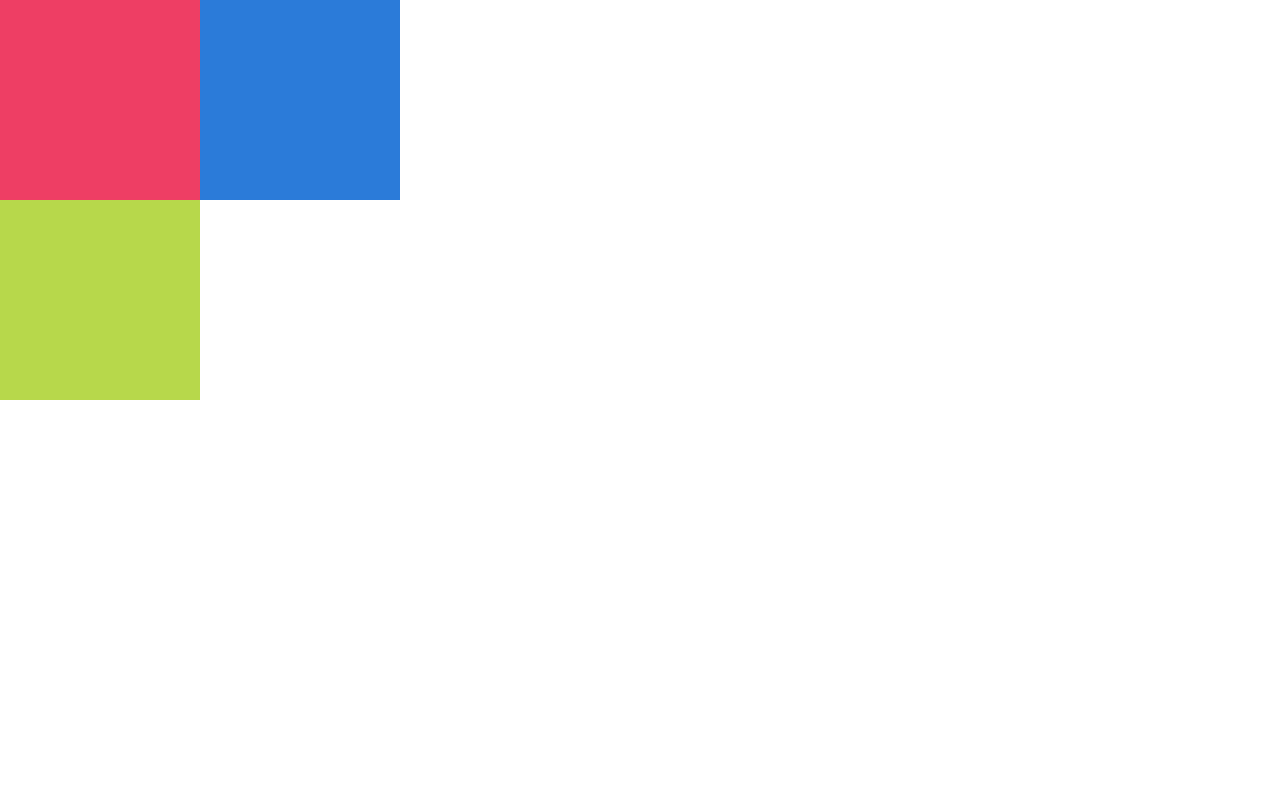
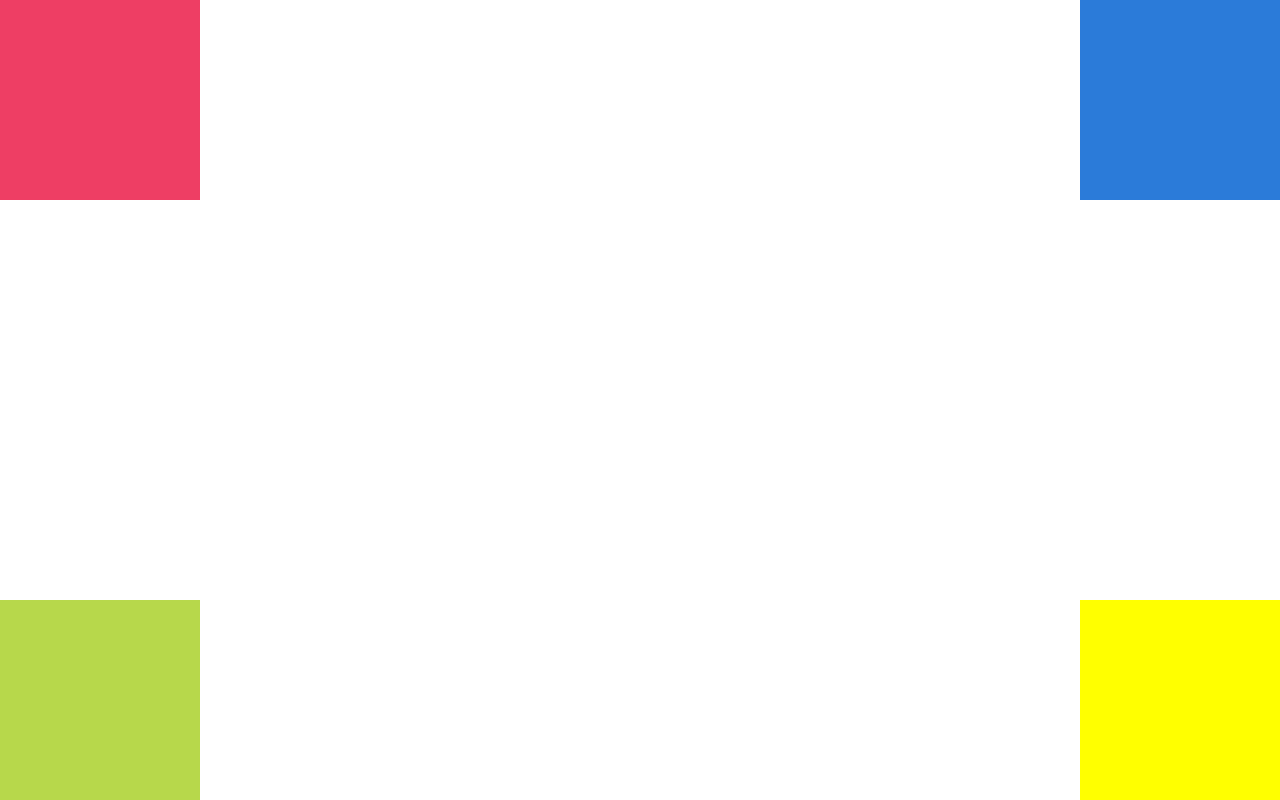
Before and after one commit to AmaliaRiveraC/positioning, a plain HTML site: page index.html in a window 1280 px wide. Drawn offline with Linux system fonts and the light colour scheme.

Commit message:
Desafío III

```diff
--- a/css/main.css
+++ b/css/main.css
@@ -11,18 +11,29 @@ body {
 .caja {
 	width: 200px;
 	height: 200px;
+	position: absolute;;
 }
 
 #rosa {
 	background-color: #EE3E64;
+	left: 0;
+	top: 0;
 }
 
 #azul {
 	background-color: #2B7BD9;
-	position: relative;
-	left: 200px;
+	right: 0;
+	top: 0;
 }
 
 #verde {
 	background-color: #B7D84B;
+	bottom: 0;
+	left: 0;
 }
+
+#amarillo {
+	background-color: #FFFF00;
+	bottom: 0;
+	right: 0;
+}
--- a/index.html
+++ b/index.html
@@ -7,8 +7,10 @@
     </head>
     <body>
         <div class="contenedor">
-            <div class="caja" id="rosa"><div class="caja" id="azul"></div></div>
+            <div class="caja" id="rosa"></div>
+            <div class="caja" id="azul"></div>
             <div class="caja" id="verde"></div>
+            <div class="caja" id="amarillo"></div>
         </div>
         <script src="js/app.js"></script>
     </body>
```
